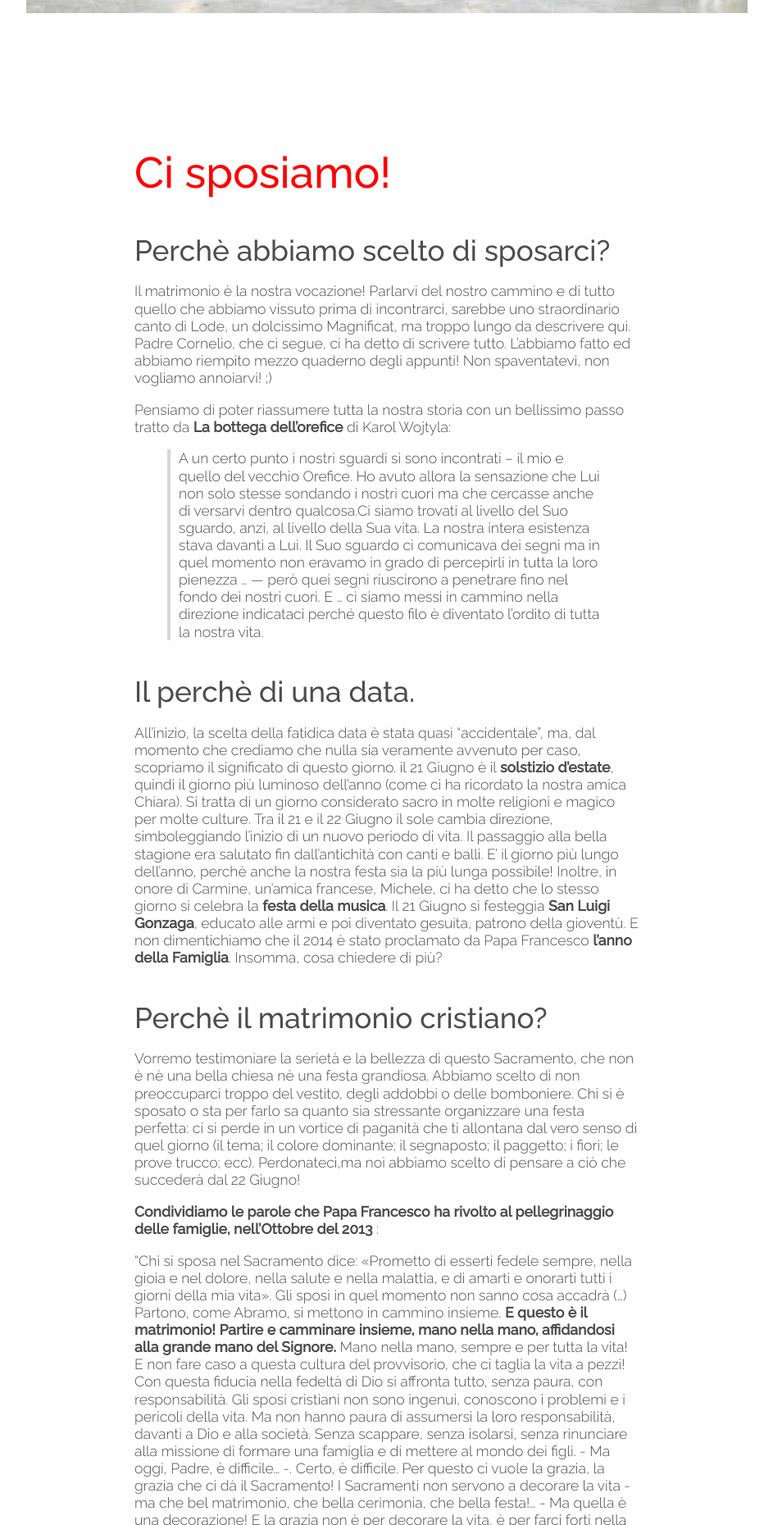
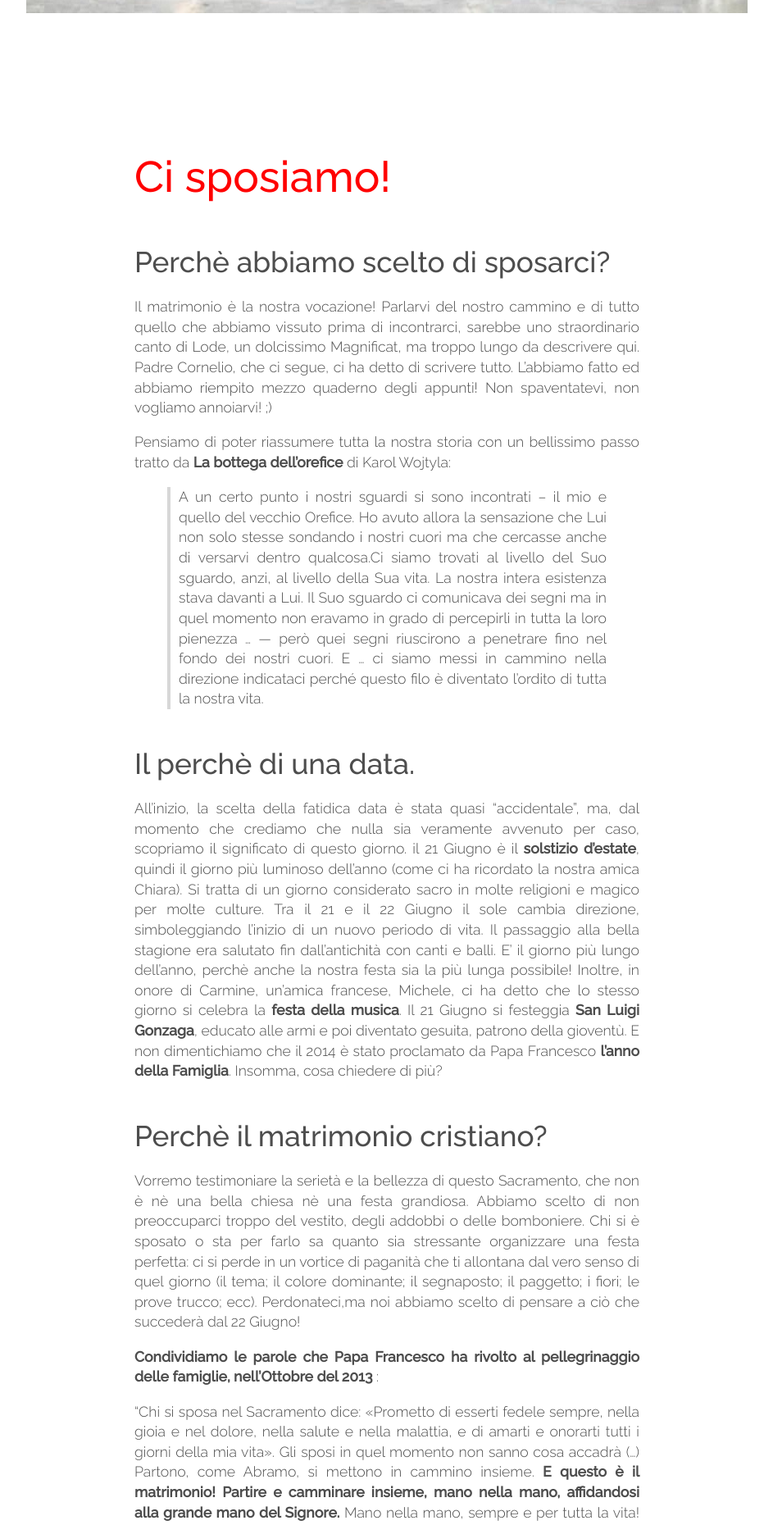
Before and after one commit to 5p2p/carmineanita, a Jekyll site: the page built from index.md, in a window 1280 px wide. Shown: the part 1113-2973 px from the top of the page at 82% size, without its empty margins (168-1111 px from the left). Built offline with Jekyll 4.4.1, drawn with Linux system fonts in a browser that asks for light colours; nearby versions of some CDN libraries; library files that are not in the unit come from our copies.

Commit message:
text and img update

```diff
--- a/css/singlepage.css
+++ b/css/singlepage.css
@@ -25,7 +25,7 @@ footer img {
 
 header img {
 	width:	100%;
-	max-width:	55em;
+	max-width:	45em;
 	margin-bottom: 4em;
 }
 
@@ -53,7 +53,6 @@ body {
 	color: 			#4D4D4D;
 	margin:			0;
 	padding:		0;
-	line-height: 	1.2;
 }
 
 #main {
@@ -68,6 +67,8 @@ body {
 	padding: 2em;
 	text-align: left;
 	font-size: 1.1em;
+	line-height:   1.4;
+	text-align: justify;
 }
 
 #testo img {
@@ -156,4 +157,6 @@ header img {
 	h1 { font-size: 2.2em;}
 	h2 { font-size: 1.6em;}
 	h3 { font-size: 1.2em;}
+	#testo {text-align: left;}
+
 }
```
